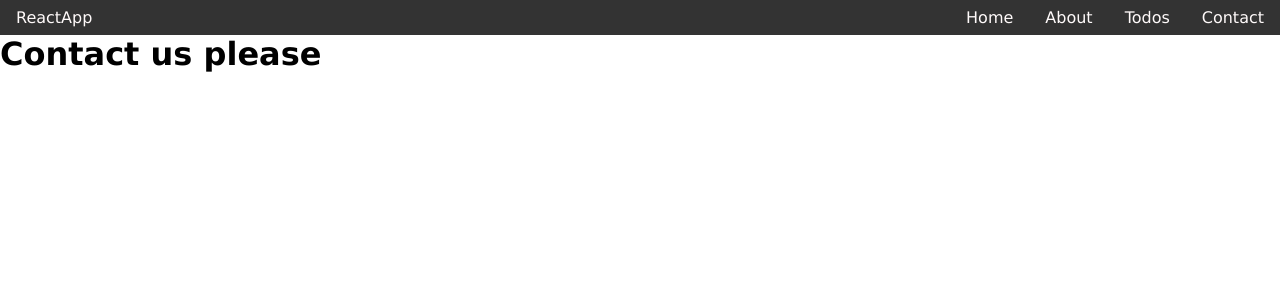
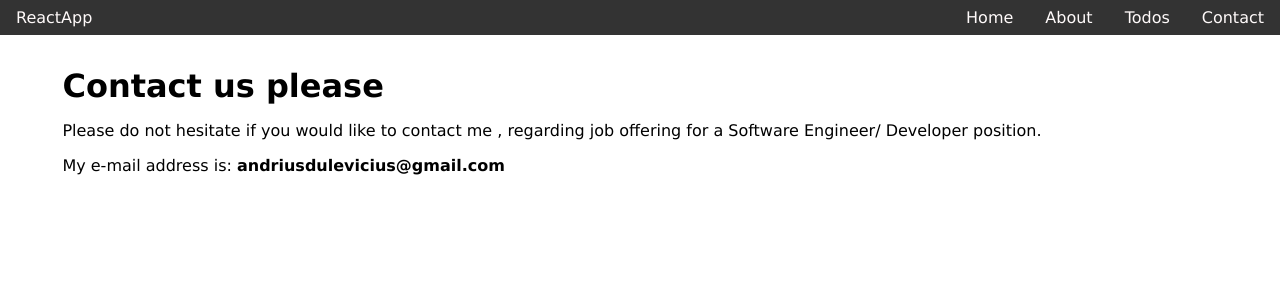
Before and after one commit to andriusdulevicius/movie-app, a React (Create React App) app: page /contact in a window 1280 px wide. Shown: the top 300 px of the page. Built offline with nearby package versions, Linux system fonts and the light colour scheme.

Commit message:
some other pages refactoring

```diff
--- a/src/App.jsx
+++ b/src/App.jsx
@@ -24,7 +24,6 @@ class App extends Component {
             <Route path='/about' component={AboutPage}></Route>
             <Route path='/contact' component={ContactPage}></Route>
             <Route path='/not-found' exact component={NotFound}></Route>
-            <Redirect from='/' to='/todos'></Redirect>
             <Route path='/' exact component={HomePage}></Route>
             <Redirect to='/not-found'></Redirect>
           </Switch>
--- a/src/app.css
+++ b/src/app.css
@@ -11,3 +11,12 @@ img {
   max-width: 100%;
   object-fit: cover;
 }
+
+.container {
+  width: 95%;
+  margin: 2rem auto;
+}
+
+.paragraph {
+  padding-top: 1rem;
+}
--- a/src/pages/about.jsx
+++ b/src/pages/about.jsx
@@ -3,7 +3,15 @@ import React, { Component } from 'react';
 class AboutPage extends Component {
   state = {};
   render() {
-    return <h1>About us page</h1>;
+    return (
+      <div className='container'>
+        <h1>About us page</h1>
+        <p className='paragraph'>
+          This is a full MERN stack app project with all CRUD operations in working order. This is still a learning
+          process for us , so it might be not thw best optimisation. But all project was done individually by myself.
+        </p>
+      </div>
+    );
   }
 }
 
--- a/src/pages/contact.jsx
+++ b/src/pages/contact.jsx
@@ -3,7 +3,18 @@ import React, { Component } from 'react';
 class ContactPage extends Component {
   state = {};
   render() {
-    return <h1>Contact us please</h1>;
+    return (
+      <div className='container'>
+        <h1>Contact us please</h1>
+        <p className='paragraph'>
+          Please do not hesitate if you would like to contact me , regarding job offering for a Software Engineer/
+          Developer position.
+          <div className='paragraph'>
+            My e-mail address is: <strong> andriusdulevicius@gmail.com </strong>
+          </div>
+        </p>
+      </div>
+    );
   }
 }
 
--- a/src/pages/homePage.jsx
+++ b/src/pages/homePage.jsx
@@ -3,7 +3,12 @@ import React, { Component } from 'react';
 class HomePage extends Component {
   state = {};
   render() {
-    return <h1>Home page</h1>;
+    return (
+      <div className='container'>
+        <h1>Home page</h1>
+        <p className='paragraph'> This is a full MERN stack prodect with all CRUD operations in working order.</p>
+      </div>
+    );
   }
 }
 
```
